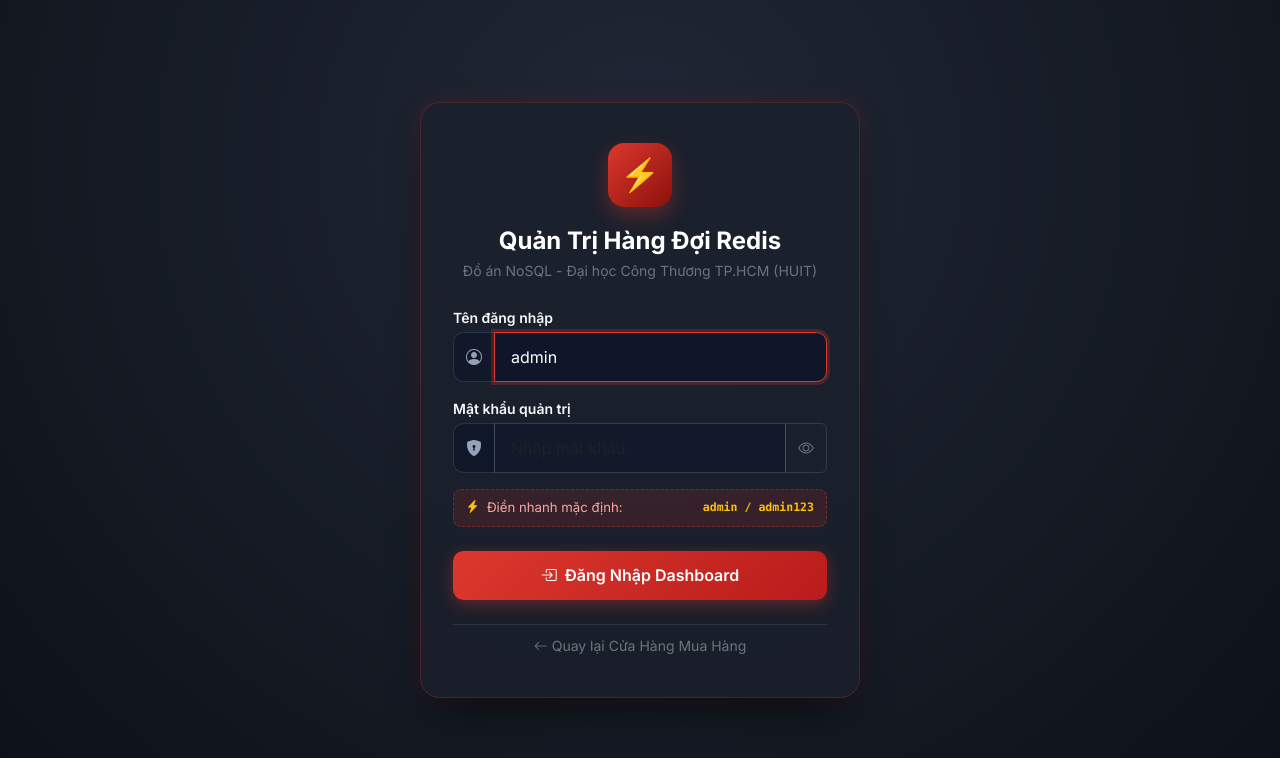
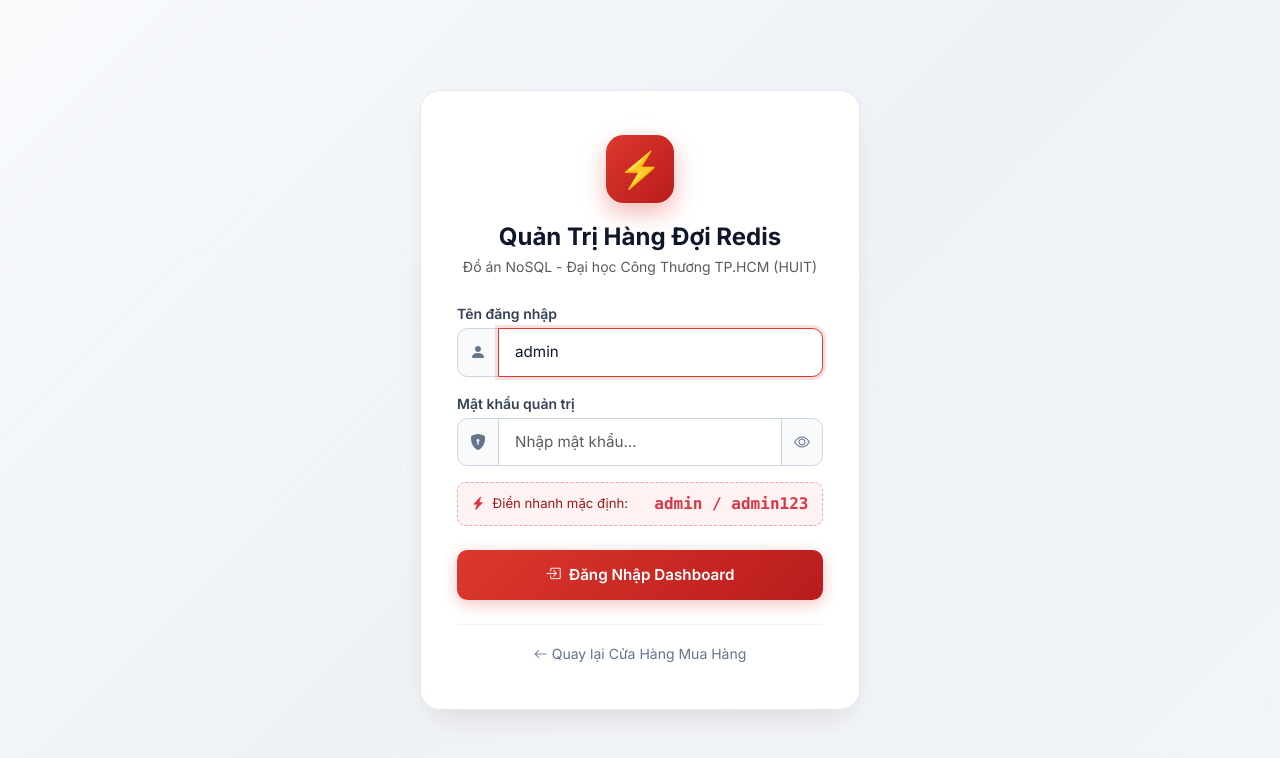
Before and after one commit to tthuy05/nosql, a website: page src/public/login.html in a window 1280 px wide. Drawn offline with nearby package versions, Linux system fonts and the light colour scheme.

Commit message:
style(login): update login page to clean and modern light theme

```diff
--- a/src/public/login.html
+++ b/src/public/login.html
@@ -15,18 +15,20 @@
   <style>
     :root {
       --redis-red: #dc382d;
-      --redis-dark: #12151c;
-      --redis-card: rgba(26, 32, 44, 0.85);
-      --redis-border: rgba(220, 56, 45, 0.25);
+      --redis-hover: #b91c1c;
+      --text-dark: #0f172a;
+      --text-muted: #64748b;
+      --card-bg: #ffffff;
+      --border-color: #e2e8f0;
     }
     body {
       font-family: 'Inter', -apple-system, BlinkMacSystemFont, sans-serif;
-      background: radial-gradient(circle at 50% 20%, #202736 0%, #0d1117 100%);
+      background: linear-gradient(135deg, #f8fafc 0%, #eef2f6 50%, #f1f5f9 100%);
       min-height: 100vh;
       display: flex;
       align-items: center;
       justify-content: center;
-      color: #e2e8f0;
+      color: var(--text-dark);
       margin: 0;
       padding: 1.5rem;
     }
@@ -35,81 +37,100 @@
       max-width: 440px;
     }
     .login-card {
-      background: var(--redis-card);
-      backdrop-filter: blur(16px);
-      -webkit-backdrop-filter: blur(16px);
-      border: 1px solid var(--redis-border);
+      background: var(--card-bg);
+      border: 1px solid var(--border-color);
       border-radius: 1.25rem;
-      padding: 2.5rem 2rem;
-      box-shadow: 0 20px 40px -15px rgba(0, 0, 0, 0.7), 0 0 25px rgba(220, 56, 45, 0.15);
-      animation: fadeIn 0.4s ease-out;
+      padding: 2.75rem 2.25rem;
+      box-shadow: 0 10px 30px -10px rgba(0, 0, 0, 0.08), 0 20px 35px -15px rgba(220, 56, 45, 0.08);
+      animation: fadeIn 0.35s ease-out;
     }
     @keyframes fadeIn {
-      from { opacity: 0; transform: translateY(12px); }
+      from { opacity: 0; transform: translateY(10px); }
       to { opacity: 1; transform: translateY(0); }
     }
     .brand-logo {
-      width: 64px;
-      height: 64px;
-      background: linear-gradient(135deg, #dc382d 0%, #8b110b 100%);
-      border-radius: 1rem;
+      width: 68px;
+      height: 68px;
+      background: linear-gradient(135deg, #dc382d 0%, #b91c1c 100%);
+      border-radius: 1.1rem;
       display: flex;
       align-items: center;
       justify-content: center;
-      font-size: 2rem;
-      box-shadow: 0 8px 20px rgba(220, 56, 45, 0.35);
+      font-size: 2.2rem;
+      color: white;
+      box-shadow: 0 10px 25px rgba(220, 56, 45, 0.35);
       margin: 0 auto 1.25rem auto;
     }
     .form-control {
-      background-color: rgba(15, 23, 42, 0.7);
-      border: 1px solid rgba(148, 163, 184, 0.2);
-      color: #f8fafc;
+      background-color: #ffffff;
+      border: 1px solid #cbd5e1;
+      color: var(--text-dark);
       border-radius: 0.65rem;
       padding: 0.75rem 1rem;
+      font-size: 0.95rem;
       transition: all 0.2s ease;
     }
     .form-control:focus {
-      background-color: rgba(15, 23, 42, 0.95);
-      border-color: #dc382d;
-      color: #fff;
-      box-shadow: 0 0 0 3px rgba(220, 56, 45, 0.25);
+      background-color: #ffffff;
+      border-color: var(--redis-red);
+      color: var(--text-dark);
+      box-shadow: 0 0 0 3px rgba(220, 56, 45, 0.15);
     }
     .input-group-text {
-      background-color: rgba(15, 23, 42, 0.8);
-      border: 1px solid rgba(148, 163, 184, 0.2);
-      color: #94a3b8;
+      background-color: #f8fafc;
+      border: 1px solid #cbd5e1;
+      color: var(--text-muted);
       border-radius: 0.65rem 0 0 0.65rem;
+    }
+    .btn-toggle-pw {
+      background-color: #f8fafc;
+      border: 1px solid #cbd5e1;
+      color: var(--text-muted);
+      border-radius: 0 0.65rem 0.65rem 0;
+      transition: all 0.2s;
+    }
+    .btn-toggle-pw:hover {
+      background-color: #f1f5f9;
+      color: var(--text-dark);
     }
     .btn-login {
       background: linear-gradient(135deg, #dc382d 0%, #b91c1c 100%);
       border: none;
       color: white;
       font-weight: 600;
-      padding: 0.8rem 1.25rem;
+      padding: 0.85rem 1.25rem;
       border-radius: 0.65rem;
       transition: all 0.2s ease;
-      box-shadow: 0 4px 15px rgba(220, 56, 45, 0.4);
+      box-shadow: 0 4px 15px rgba(220, 56, 45, 0.3);
+      font-size: 0.95rem;
     }
     .btn-login:hover {
       background: linear-gradient(135deg, #ef4444 0%, #dc382d 100%);
       color: white;
       transform: translateY(-1px);
-      box-shadow: 0 6px 20px rgba(220, 56, 45, 0.5);
+      box-shadow: 0 6px 20px rgba(220, 56, 45, 0.4);
     }
     .quick-fill-badge {
-      background: rgba(220, 56, 45, 0.15);
-      border: 1px dashed rgba(220, 56, 45, 0.4);
-      color: #fca5a5;
+      background: #fef2f2;
+      border: 1px dashed #fca5a5;
+      color: #991b1b;
       font-size: 0.825rem;
-      border-radius: 0.5rem;
-      padding: 0.5rem 0.75rem;
+      border-radius: 0.55rem;
+      padding: 0.55rem 0.85rem;
       cursor: pointer;
-      transition: all 0.2s;
+      transition: all 0.2s ease;
     }
     .quick-fill-badge:hover {
-      background: rgba(220, 56, 45, 0.25);
-      color: #fff;
-      border-color: #dc382d;
+      background: #fee2e2;
+      border-color: var(--redis-red);
+      color: #7f1d1d;
+    }
+    .back-link {
+      color: var(--text-muted);
+      transition: color 0.2s;
+    }
+    .back-link:hover {
+      color: var(--text-dark);
     }
   </style>
 </head>
@@ -119,8 +140,8 @@
     <div class="login-card">
       <div class="text-center mb-4">
         <div class="brand-logo">⚡</div>
-        <h4 class="fw-bold mb-1 text-white">Quản Trị Hàng Đợi Redis</h4>
-        <p class="text-secondary small mb-0">Đồ án NoSQL - Đại học Công Thương TP.HCM (HUIT)</p>
+        <h4 class="fw-bold mb-1" style="color: var(--text-dark);">Quản Trị Hàng Đợi Redis</h4>
+        <p class="text-muted small mb-0">Đồ án NoSQL - Đại học Công Thương TP.HCM (HUIT)</p>
       </div>
 
       <!-- Alert Box -->
@@ -131,21 +152,21 @@
 
       <form id="loginForm" autocomplete="off">
         <div class="mb-3">
-          <label class="form-label small fw-semibold text-light mb-1">Tên đăng nhập</label>
+          <label class="form-label small fw-semibold mb-1" style="color: #334155;">Tên đăng nhập</label>
           <div class="input-group">
-            <span class="input-group-text"><i class="bi bi-person-circle"></i></span>
+            <span class="input-group-text"><i class="bi bi-person-fill"></i></span>
             <input type="text" id="username" class="form-control" placeholder="admin" value="admin" required autofocus>
           </div>
         </div>
 
         <div class="mb-3">
           <div class="d-flex justify-content-between align-items-center mb-1">
-            <label class="form-label small fw-semibold text-light mb-0">Mật khẩu quản trị</label>
+            <label class="form-label small fw-semibold mb-0" style="color: #334155;">Mật khẩu quản trị</label>
           </div>
           <div class="input-group">
             <span class="input-group-text"><i class="bi bi-shield-lock-fill"></i></span>
             <input type="password" id="password" class="form-control" placeholder="Nhập mật khẩu..." required>
-            <button class="btn btn-outline-secondary text-secondary" type="button" id="togglePasswordBtn" style="border-color: rgba(148, 163, 184, 0.2);">
+            <button class="btn btn-toggle-pw" type="button" id="togglePasswordBtn" title="Hiện/ẩn mật khẩu">
               <i class="bi bi-eye" id="toggleIcon"></i>
             </button>
           </div>
@@ -154,8 +175,8 @@
         <!-- Quick Autofill Box -->
         <div class="mb-4">
           <div class="quick-fill-badge d-flex align-items-center justify-content-between" id="quickFillBtn" title="Bấm để tự động điền tài khoản mẫu">
-            <span><i class="bi bi-lightning-charge-fill text-warning me-1"></i> Điền nhanh mặc định:</span>
-            <code class="text-warning fw-bold">admin / admin123</code>
+            <span><i class="bi bi-lightning-charge-fill text-danger me-1"></i> Điền nhanh mặc định:</span>
+            <code class="text-danger fw-bold fs-6">admin / admin123</code>
           </div>
         </div>
 
@@ -165,8 +186,8 @@
         </button>
       </form>
 
-      <div class="text-center mt-4 pt-2 border-top border-secondary border-opacity-25">
-        <a href="/" class="text-secondary text-decoration-none small d-inline-flex align-items-center gap-1 hover-light">
+      <div class="text-center mt-4 pt-3 border-top" style="border-color: #f1f5f9 !important;">
+        <a href="/" class="back-link text-decoration-none small d-inline-flex align-items-center gap-1">
           <i class="bi bi-arrow-left"></i> Quay lại Cửa Hàng Mua Hàng
         </a>
       </div>
@@ -212,7 +233,7 @@
       }
 
       submitBtn.disabled = true;
-      submitBtn.innerHTML = '<span class="spinner-border spinner-border-sm"></span> Đang xác thực...';
+      submitBtn.innerHTML = '<span class="spinner-border spinner-border-sm me-1"></span> Đang xác thực...';
 
       try {
         const res = await fetch('/api/login', {
@@ -226,13 +247,13 @@
         if (res.ok && json.success) {
           submitBtn.classList.remove('btn-login');
           submitBtn.classList.add('btn-success');
-          submitBtn.innerHTML = '<i class="bi bi-check-circle-fill"></i> Thành công! Đang chuyển hướng...';
+          submitBtn.innerHTML = '<i class="bi bi-check-circle-fill me-1"></i> Thành công! Đang chuyển hướng...';
 
           const params = new URLSearchParams(window.location.search);
           const redirect = params.get('redirect') || json.redirect || '/admin';
           setTimeout(() => {
             window.location.href = redirect;
-          }, 400);
+          }, 350);
         } else {
           showError(json.message || 'Sai tên đăng nhập hoặc mật khẩu.');
           submitBtn.disabled = false;
```
